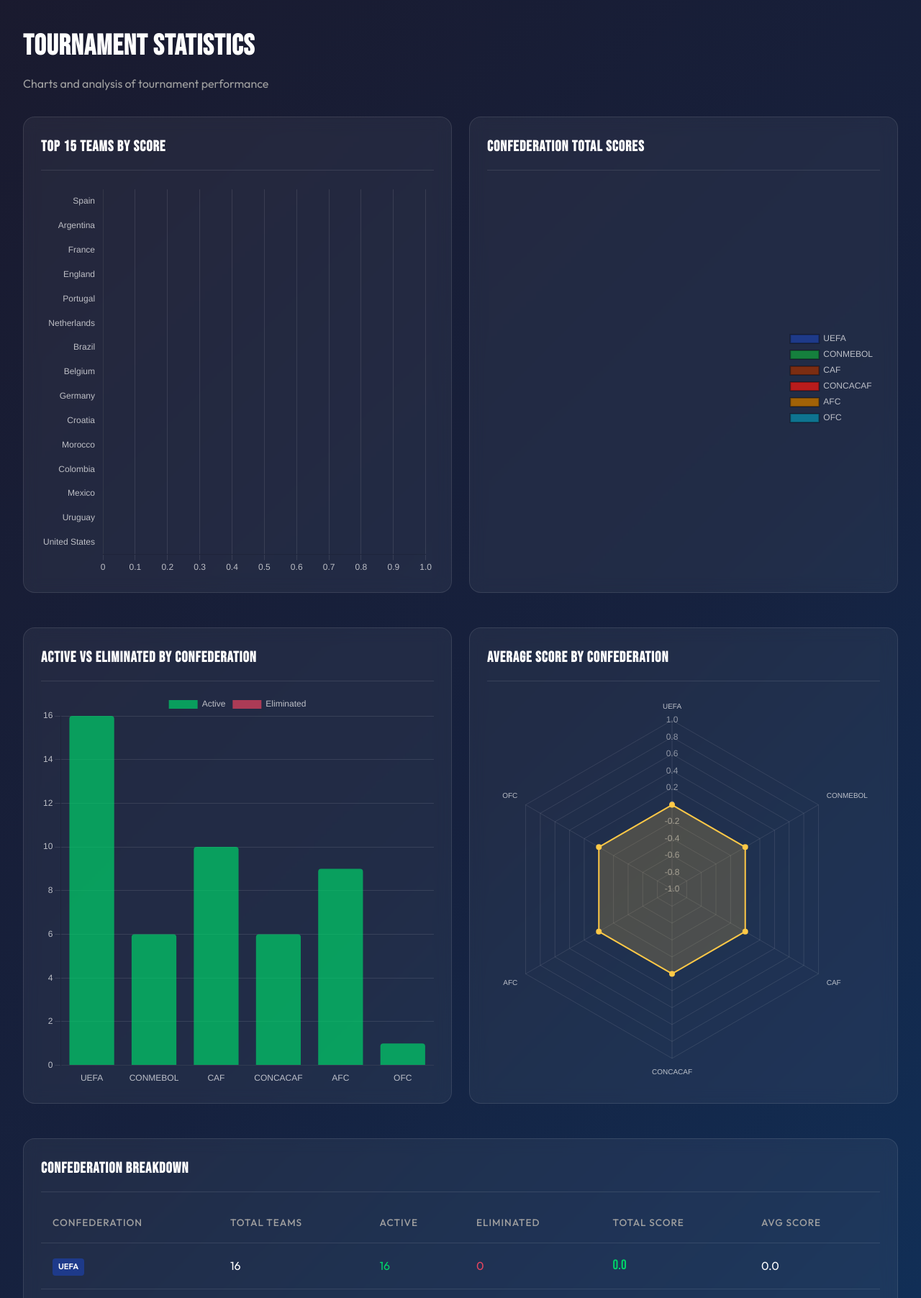
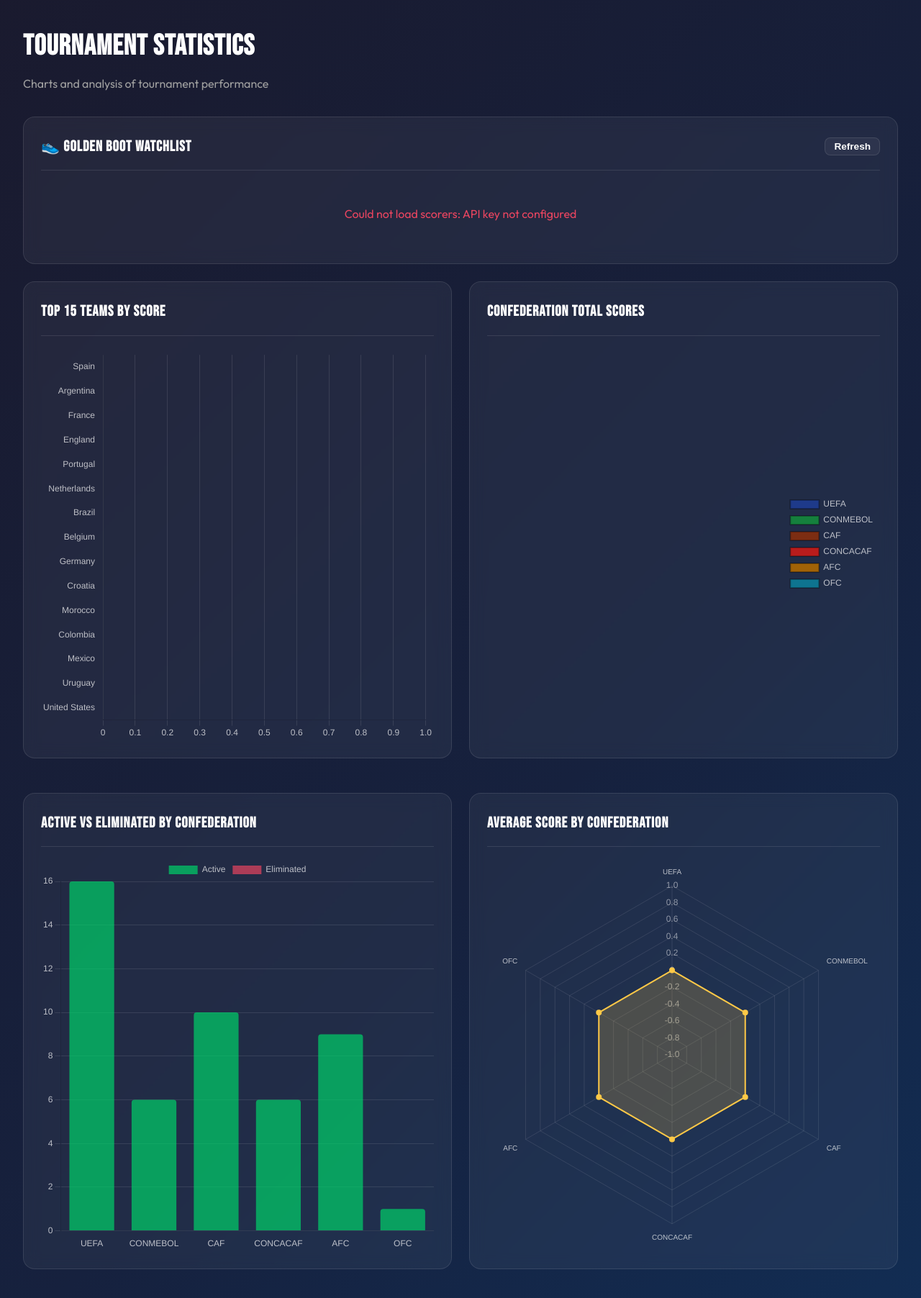
Before and after one commit to SpookDaWorld/WC_26, a Flask app: page /statistics in a window 1280 px wide. Shown: the part 71-1875 px from the top of the page at 72% size. Run offline with Flask 3, Linux system fonts and the light colour scheme.

Commit message:
scores and golden boot

```diff
--- a/app.py
+++ b/app.py
@@ -156,12 +156,21 @@
     points_earned = db.Column(db.Float)
     team1_earned = db.Column(db.Float, nullable=True)
     team2_earned = db.Column(db.Float, nullable=True)
+    # Match scores
+    team1_score = db.Column(db.Integer, nullable=True)  # Goals scored by team1
+    team2_score = db.Column(db.Integer, nullable=True)  # Goals scored by team2
     timestamp = db.Column(db.DateTime, default=datetime.utcnow)
 
     team1 = db.relationship('Team', foreign_keys=[team1_id], backref='matches_as_team1')
     team2 = db.relationship('Team', foreign_keys=[team2_id], backref='matches_as_team2')
     winner = db.relationship('Team', foreign_keys=[winner_id], backref='matches_won')
 
+    @property
+    def score_display(self):
+        """Return formatted score string like '2-1' or None if no score"""
+        if self.team1_score is not None and self.team2_score is not None:
+            return f"{self.team1_score}-{self.team2_score}"
+        return None
 
 class TournamentState(db.Model):
     """Stores global tournament state"""
@@ -293,8 +302,8 @@
     return len(merged_df)
 
 
-def record_match(winner_country, loser_country):
-    """Record a match result"""
+def record_match(winner_country, loser_country, winner_score=None, loser_score=None):
+    """Record a match result with optional score"""
     current_round = get_current_round()
 
     winner = Team.query.filter_by(country=winner_country).first()
@@ -370,12 +379,18 @@
         team1_id=winner.id,
         team2_id=loser.id,
         winner_id=winner.id,
-        points_earned=points_earned
+        points_earned=points_earned,
+        team1_score=winner_score,
+        team2_score=loser_score
     )
     db.session.add(match)
     db.session.commit()
 
-    message = f"✓ {winner_country} defeated {loser_country}\n"
+    # Build message with score if provided
+    if winner_score is not None and loser_score is not None:
+        message = f"✓ {winner_country} {winner_score}-{loser_score} {loser_country}\n"
+    else:
+        message = f"✓ {winner_country} defeated {loser_country}\n"
     message += f"Points earned: {points_earned}\n"
     message += f"{winner_country}'s total score: {winner.total_score:.1f}"
 
@@ -395,8 +410,8 @@
     return True, message
 
 
-def record_draw(team1_country, team2_country):
-    """Record a draw (group stage only)"""
+def record_draw(team1_country, team2_country, team1_score=None, team2_score=None):
+    """Record a draw (group stage only) with optional score"""
     current_round = get_current_round()
 
     if current_round != "Group Stage":
@@ -435,12 +450,18 @@
         team1_id=team1.id,
         team2_id=team2.id,
         team1_earned=team1_earns,
-        team2_earned=team2_earns
+        team2_earned=team2_earns,
+        team1_score=team1_score,
+        team2_score=team2_score
     )
     db.session.add(match)
     db.session.commit()
 
-    message = f"↔ {team1_country} drew with {team2_country}\n"
+    # Build message with score if provided
+    if team1_score is not None and team2_score is not None:
+        message = f"↔ {team1_country} {team1_score}-{team2_score} {team2_country}\n"
+    else:
+        message = f"↔ {team1_country} drew with {team2_country}\n"
     message += f"{team1_country} earned: {team1_earns:.1f} points (half of {team2_country}'s {team2.base_points} base)\n"
     message += f"{team2_country} earned: {team2_earns:.1f} points (half of {team1_country}'s {team1.base_points} base)"
 
@@ -923,6 +944,52 @@
                           current_round=get_current_round())
 
 
+@app.route('/api/top-scorers')
+def api_top_scorers():
+    """API endpoint to fetch top scorers from Football-Data.org"""
+    import requests
+
+    api_key = os.environ.get('FOOTBALL_DATA_API_KEY', '')
+
+    if not api_key:
+        return jsonify({'success': False, 'error': 'API key not configured'}), 500
+
+    try:
+        headers = {'X-Auth-Token': api_key}
+        response = requests.get(
+            'https://api.football-data.org/v4/competitions/WC/scorers',
+            headers=headers,
+            params={'limit': 20},
+            timeout=30
+        )
+
+        if response.status_code == 200:
+            data = response.json()
+            scorers = data.get('scorers', [])
+
+            # Format the data
+            formatted_scorers = []
+            for scorer in scorers:
+                player = scorer.get('player', {})
+                team = scorer.get('team', {})
+                formatted_scorers.append({
+                    'name': player.get('name', 'Unknown'),
+                    'nationality': player.get('nationality', ''),
+                    'team': team.get('name', 'Unknown'),
+                    'goals': scorer.get('goals', 0),
+                    'assists': scorer.get('assists'),
+                    'penalties': scorer.get('penalties', 0),
+                    'matches_played': scorer.get('playedMatches', 0)
+                })
+
+            return jsonify({'success': True, 'scorers': formatted_scorers})
+        else:
+            return jsonify({'success': False, 'error': f'API error: {response.status_code}'}), response.status_code
+
+    except Exception as e:
+        return jsonify({'success': False, 'error': str(e)}), 500
+
+
 @app.route('/user-competition')
 def user_competition():
     """User team selection competition"""
--- a/templates/statistics.html
+++ b/templates/statistics.html
@@ -1,11 +1,98 @@
 {% extends "base.html" %}
 
 {% block title %}Statistics - World Cup 2026 Scorer{% endblock %}
+
+{% block extra_css %}
+<style>
+    .scorer-row {
+        display: flex;
+        align-items: center;
+        padding: 0.75rem 1rem;
+        border-bottom: 1px solid var(--border);
+        gap: 1rem;
+    }
+
+    .scorer-row:last-child {
+        border-bottom: none;
+    }
+
+    .scorer-rank {
+        font-family: 'Bebas Neue', sans-serif;
+        font-size: 1.5rem;
+        color: var(--accent-gold);
+        width: 2rem;
+        text-align: center;
+    }
+
+    .scorer-rank.top-3 {
+        color: var(--accent);
+    }
+
+    .scorer-info {
+        flex: 1;
+    }
+
+    .scorer-name {
+        font-weight: 600;
+        color: var(--text-primary);
+    }
+
+    .scorer-team {
+        font-size: 0.85rem;
+        color: var(--text-secondary);
+    }
+
+    .scorer-goals {
+        font-family: 'Bebas Neue', sans-serif;
+        font-size: 2rem;
+        color: var(--accent-green);
+    }
+
+    .scorer-details {
+        text-align: right;
+        font-size: 0.8rem;
+        color: var(--text-secondary);
+    }
+
+    .scorers-loading {
+        text-align: center;
+        padding: 2rem;
+        color: var(--text-secondary);
+    }
+
+    .scorers-error {
+        text-align: center;
+        padding: 2rem;
+        color: var(--accent);
+    }
+
+    .scorers-container {
+        max-height: 500px;
+        overflow-y: auto;
+    }
+</style>
+{% endblock %}
 
 {% block content %}
 <div class="page-header">
     <h2>Tournament Statistics</h2>
     <p>Charts and analysis of tournament performance</p>
+</div>
+
+<!-- Top Scorers Section -->
+<div class="card" style="margin-bottom: 1.5rem;">
+    <div class="card-header">
+        <h3 class="card-title">👟 Golden Boot Watchlist</h3>
+        <button id="refreshScorers" class="btn btn-secondary" style="padding: 0.25rem 0.75rem; font-size: 0.85rem;">
+            Refresh
+        </button>
+    </div>
+
+    <div id="scorersContainer" class="scorers-container">
+        <div class="scorers-loading">
+            <p>Loading top scorers...</p>
+        </div>
+    </div>
 </div>
 
 <div class="grid grid-2">
@@ -81,6 +168,54 @@
 
 {% block extra_js %}
 <script>
+    // Top Scorers functionality
+    async function loadTopScorers() {
+        const container = document.getElementById('scorersContainer');
+        container.innerHTML = '<div class="scorers-loading"><p>Loading top scorers...</p></div>';
+
+        try {
+            const response = await fetch('/api/top-scorers');
+            const data = await response.json();
+
+            if (data.success && data.scorers.length > 0) {
+                let html = '';
+                data.scorers.forEach((scorer, index) => {
+                    const rankClass = index < 3 ? 'top-3' : '';
+                    const assists = scorer.assists !== null ? scorer.assists : '-';
+                    const penalties = scorer.penalties || 0;
+
+                    html += `
+                        <div class="scorer-row">
+                            <div class="scorer-rank ${rankClass}">${index + 1}</div>
+                            <div class="scorer-info">
+                                <div class="scorer-name">${scorer.name}</div>
+                                <div class="scorer-team">${scorer.team}</div>
+                            </div>
+                            <div class="scorer-details">
+                                ${penalties > 0 ? `<div>${penalties} pen</div>` : ''}
+                                ${assists !== '-' ? `<div>${assists} ast</div>` : ''}
+                            </div>
+                            <div class="scorer-goals">${scorer.goals}</div>
+                        </div>
+                    `;
+                });
+                container.innerHTML = html;
+            } else if (data.success && data.scorers.length === 0) {
+                container.innerHTML = '<div class="scorers-loading"><p>No scorers data available yet. Check back once the tournament starts!</p></div>';
+            } else {
+                container.innerHTML = `<div class="scorers-error"><p>Could not load scorers: ${data.error || 'Unknown error'}</p></div>`;
+            }
+        } catch (error) {
+            container.innerHTML = `<div class="scorers-error"><p>Failed to load top scorers. The tournament may not have started yet.</p></div>`;
+        }
+    }
+
+    // Load scorers on page load
+    loadTopScorers();
+
+    // Refresh button
+    document.getElementById('refreshScorers').addEventListener('click', loadTopScorers);
+
     // Color scheme for confederations
     const confColors = {
         'UEFA': '#1e3a8a',
```
Also changed, not shown: scraper.py (+47 -3 lines), templates/match_history.html (+12 -3 lines), templates/team_detail.html (+21 -5 lines).
